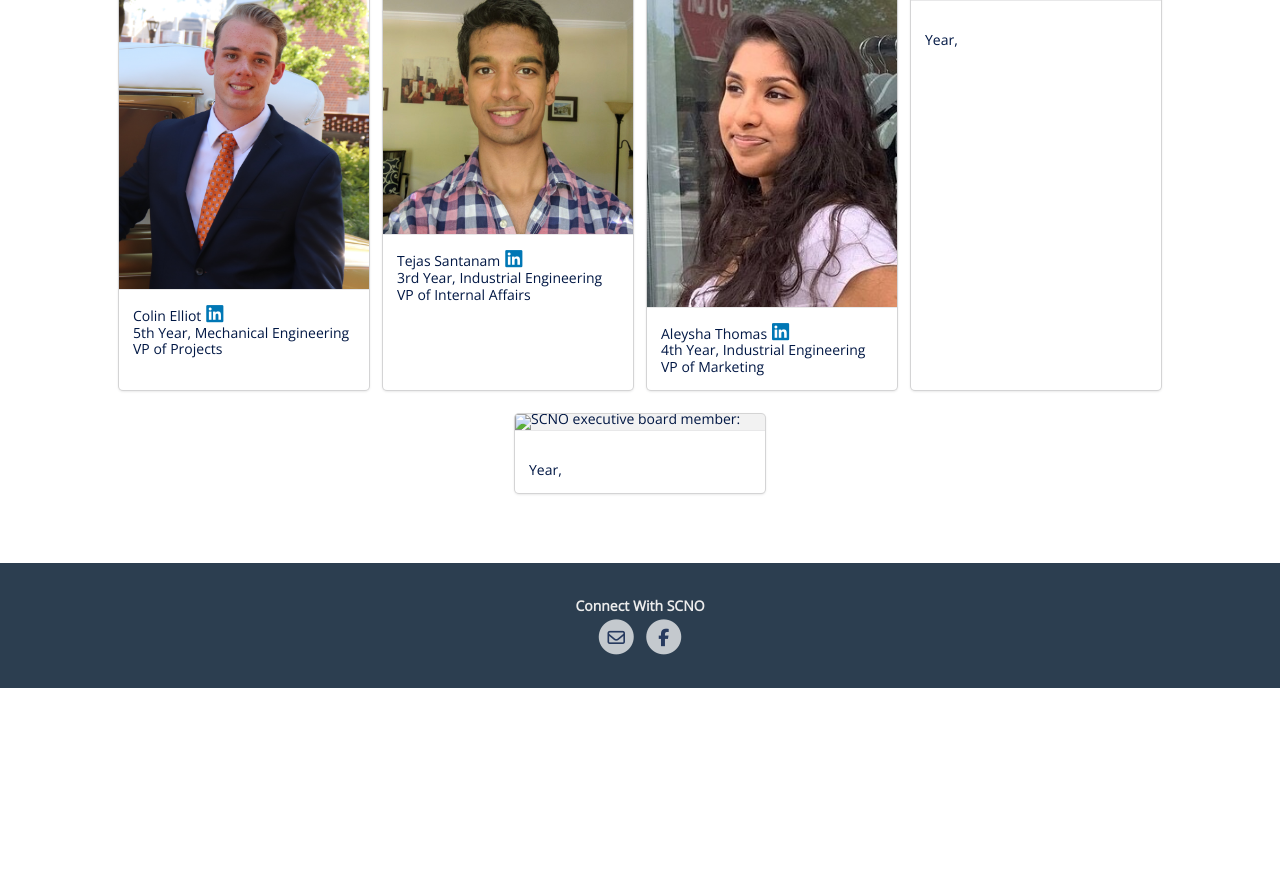
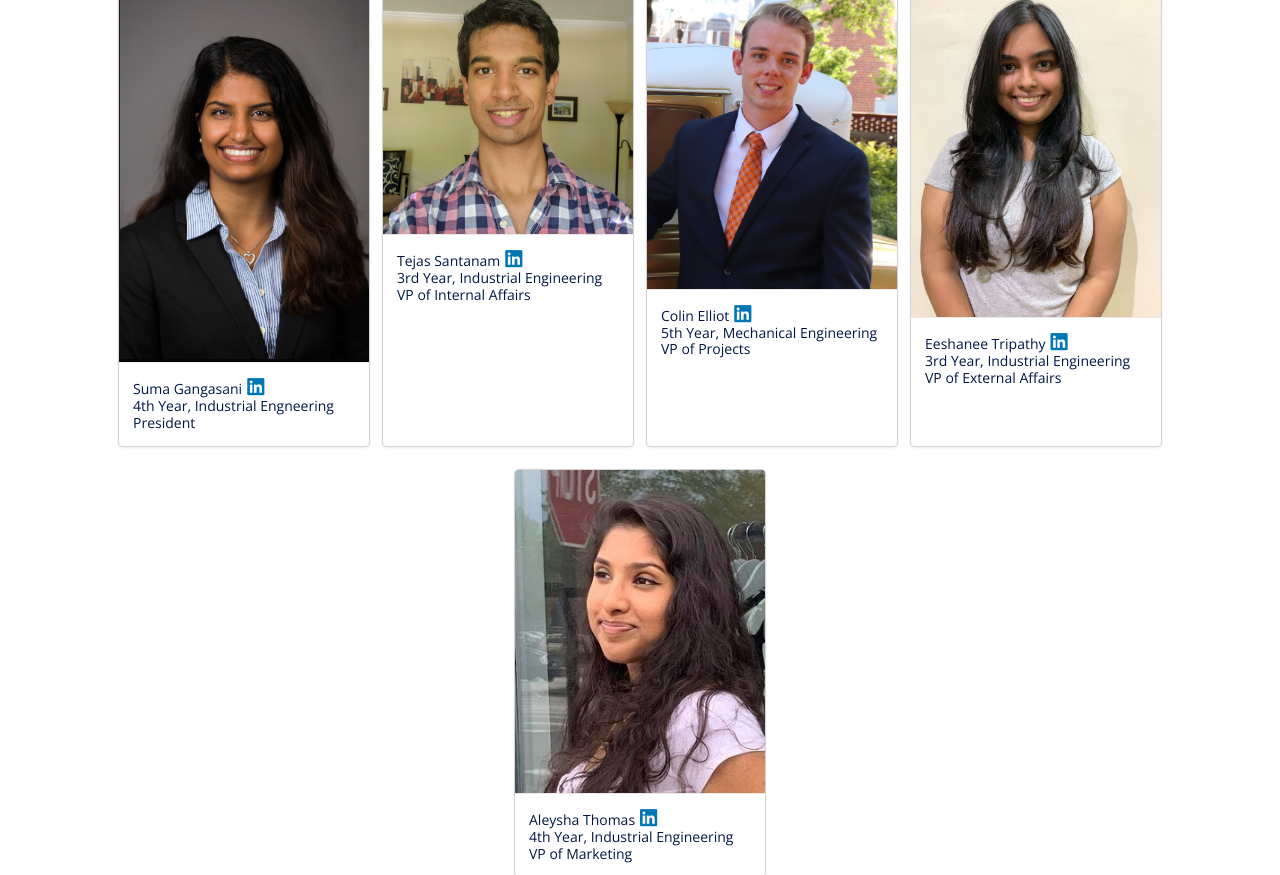
Before and after one commit to lsurasani/lsurasani.github.io, a PHP site: page /members in a window 1280 px wide. Shown: the part 436-1311 px from the top of the page. Before the commit the page ends 1124 px from the top, so only its background shows below. Run offline with PHP 8.4, Linux system fonts and the light colour scheme; data that the repository does not hold is empty; some libraries are stand-ins or nearby versions.

Commit message:
Update members.php

```diff
--- a/members.php
+++ b/members.php
@@ -56,13 +56,13 @@
                             public $imgsrc;
                         }
 
-                        $sean = new Member();
-                        $sean->name = 'Suma Gangasani';
-                        $sean->linkedin = 'https://www.linkedin.com/in/suma-gangasani/';
-                        $sean->title = 'President';
-                        $sean->year = '4th';
-                        $sean->major = 'Industrial Engneering';
-                        $sean->imgsrc = 'pics/Suma2.jpg';
+                        $suma = new Member();
+                        $suma->name = 'Suma Gangasani';
+                        $suma->linkedin = 'https://www.linkedin.com/in/suma-gangasani/';
+                        $suma->title = 'President';
+                        $suma->year = '4th';
+                        $suma->major = 'Industrial Engneering';
+                        $suma->imgsrc = 'pics/Suma2.jpg';
 
                         $tejas = new Member();
                         $tejas->name="Tejas Santanam";
@@ -72,29 +72,29 @@
                         $tejas->major = 'Industrial Engineering';
                         $tejas->imgsrc="pics/tejas.jpeg";
 
-                        $suma = new Member();
-                        $suma->name = "Colin Elliot";
-                        $suma->linkedin = 'https://www.linkedin.com/in/colin-elliott-660bb8140';
-                        $suma->title = "VP of Projects";
-                        $suma->major = "Mechanical Engineering";
-                        $suma->year = '5th';
-                        $suma->imgsrc = "pics/colin.JPG";
+                        $colin = new Member();
+                        $colin->name = "Colin Elliot";
+                        $colin->linkedin = 'https://www.linkedin.com/in/colin-elliott-660bb8140';
+                        $colin->title = "VP of Projects";
+                        $colin->major = "Mechanical Engineering";
+                        $colin->year = '5th';
+                        $colin->imgsrc = "pics/colin.JPG";
 
-                        $roshan = new Member();
-                        $roshan->name = 'Eeshanee Tripathy';
-                        $roshan->linkedin = 'https://www.linkedin.com/in/eeshanee-tripathy-6a945b192/';
-                        $roshan->title = 'VP of External Affairs';
-                        $roshan->year = '3rd';
-                        $roshan->major = 'Industrial Engineering';
-                        $roshan->imgsrc = "pics/Eeshanee.jpg";
+                        $eeshanee = new Member();
+                        $eeshanee->name = 'Eeshanee Tripathy';
+                        $eeshanee->linkedin = 'https://www.linkedin.com/in/eeshanee-tripathy-6a945b192/';
+                        $eeshanee->title = 'VP of External Affairs';
+                        $eeshanee->year = '3rd';
+                        $eeshanee->major = 'Industrial Engineering';
+                        $eeshanee->imgsrc = "pics/Eeshanee.jpg";
 
-			$colin = new Member();
-                        $colin->name = 'Aleysha Thomas';
-                        $colin->linkedin = 'https://www.linkedin.com/in/aleysha-thomas-748871152/';
-                        $colin->title = 'VP of Marketing';
-                        $colin->year = '4th';
-                        $colin->major = 'Industrial Engineering';
-                        $colin->imgsrc = "pics/Aleysha.JPG";
+			$aleysha = new Member();
+                        $aleysha->name = 'Aleysha Thomas';
+                        $aleysha->linkedin = 'https://www.linkedin.com/in/aleysha-thomas-748871152/';
+                        $aleysha->title = 'VP of Marketing';
+                        $aleysha->year = '4th';
+                        $aleysha->major = 'Industrial Engineering';
+                        $aleysha->imgsrc = "pics/Aleysha.JPG";
 
 
 
```
